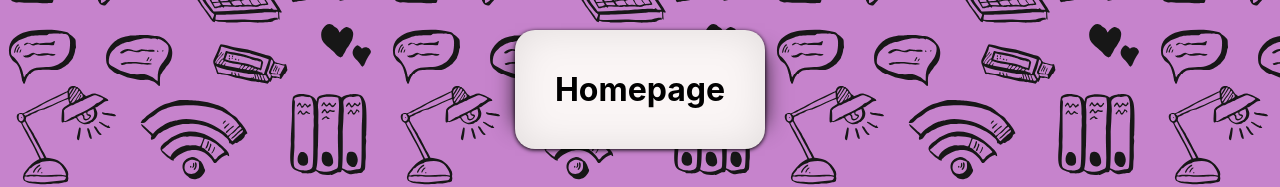
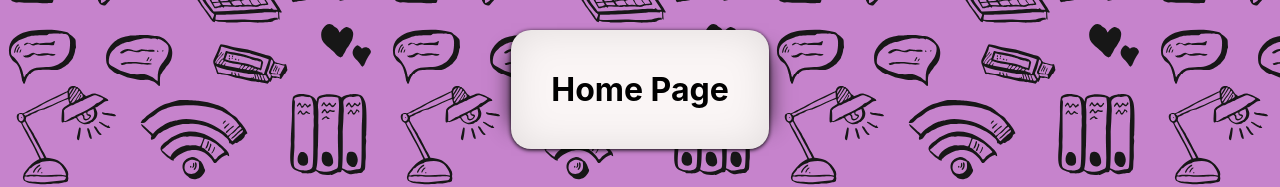
Before and after one commit to Balor1989/goit-react-hw-08-phonebook, a React (Create React App) app: page / in a window 1280 px wide. Shown: the part 311-498 px from the top of the page. Built offline with nearby package versions, Linux system fonts and the light colour scheme.

Commit message:
adds lazy loading to views pages

```diff
--- a/src/App.js
+++ b/src/App.js
@@ -1,13 +1,26 @@
 import s from './App.module.css';
 import Header from './components/Header/Header';
 import Footer from './components/Footer/Footer';
-import PhonebookPage from './views/PhonebookPage/PhonebookPage';
-import SignInPage from './views/SignInPage/SignInPage';
-import SignUpPage from './views/SignUpPage/SignUpPage';
-import { Suspense, useEffect } from 'react';
+// import SignInPage from './views/SignInPage/SignInPage';
+// import SignUpPage from './views/SignUpPage/SignUpPage';
+import { Suspense, useEffect, lazy } from 'react';
 import { Route, Routes } from 'react-router-dom';
 import { useDispatch } from 'react-redux';
 import { refreshCurrentUser } from './redux/auth/auth-operations';
+
+const PhonebookPage = lazy(() =>
+  import('./views/PhonebookPage/PhonebookPage' /* webpackChunkName: "phonebook-page" */),
+);
+const HomePage = lazy(() =>
+  import('./views/HomePage/HomePage' /* webpackChunkName: "home-page" */),
+);
+const SignInPage = lazy(() =>
+  import('./views/SignInPage/SignInPage' /* webpackChunkName: "sign-in-page" */),
+);
+
+const SignUpPage = lazy(() =>
+  import('./views/SignUpPage/SignUpPage' /* webpackChunkName: "sign-up-page" */),
+);
 
 const App = () => {
   const dispatch = useDispatch();
@@ -22,7 +35,7 @@ const App = () => {
       <main className={(s.main, s.phonebookSection)}>
         <Suspense fallback={<h1>Loading...</h1>}>
           <Routes>
-            <Route path="/" element={<h1>Homepage</h1>} />;
+            <Route path="/" element={<HomePage />} />;
             <Route path="/phonebook" element={<PhonebookPage />} />;
             <Route path="/signIn" element={<SignInPage />} />;
             <Route path="/SignUp" element={<SignUpPage />} />;
--- /dev/null
+++ b/src/views/HomePage/HomePage.jsx
@@ -0,0 +1,5 @@
+import s from './HomePage.module.css';
+
+export default function HomePage() {
+  return <h1>Home Page</h1>;
+}
```
Also changed, not shown: src/views/HomePage/HomePage.module.css (added).
